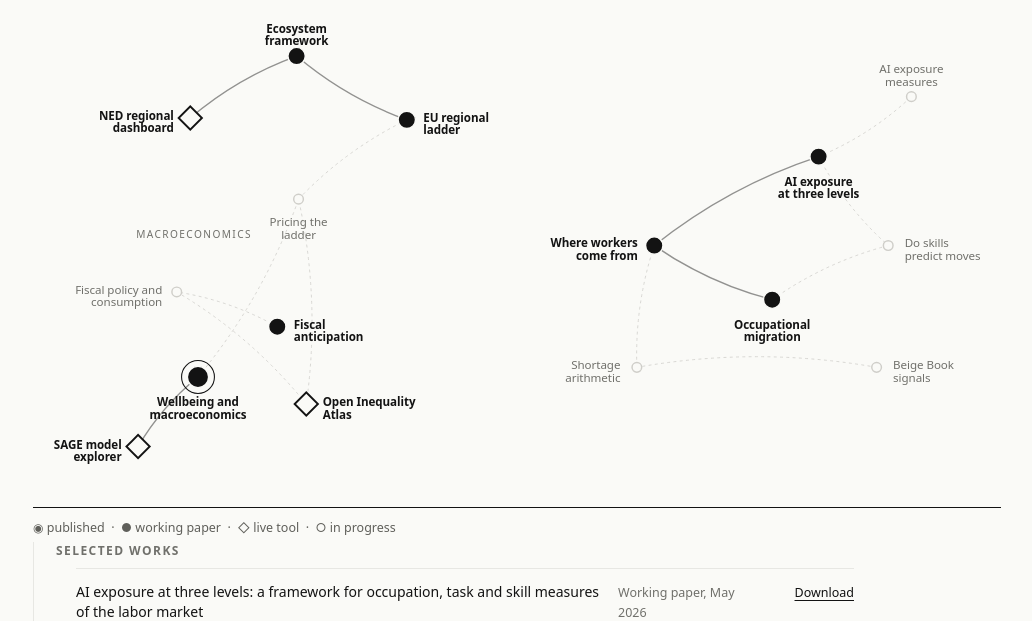
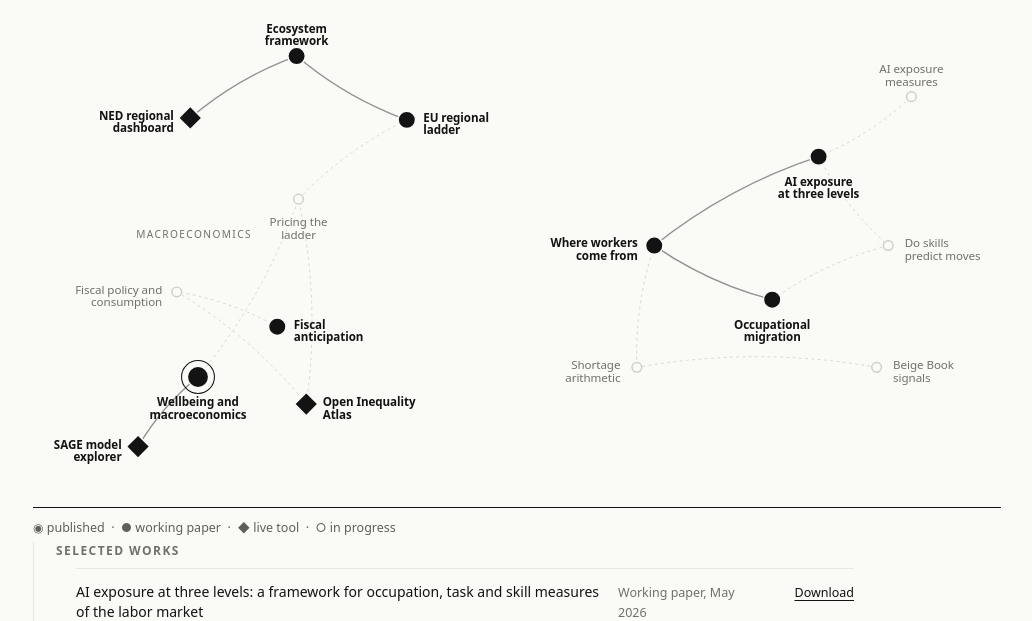
Before and after one commit to conway1521/conway1521.github.io, a Jekyll site: the page built from index.html, in a window 1280 px wide. Shown: the part 2272-2893 px from the top of the page, without its empty margins (123-1155 px from the left). Built offline with Jekyll 4.4.1, drawn with Linux system fonts in a browser that asks for light colours.

Commit message:
Fill the diamond marker for finished tools
The diamond marks a live tool, and every tool node on the graph is
finished by definition, so it now renders filled black, matching the
disc marks for published and working-paper nodes. Hollow stays what
in-progress work looks like, on the ring marker. Updated in three
places: the SVG diamond's fill, the mobile-list glyph, and the legend
caption glyph. Verified with a real Jekyll build served over HTTP,
screenshotted: all three live tools, NED, the Atlas, the SAGE
explorer, render solid.

```diff
--- a/assets/css/ink.css
+++ b/assets/css/ink.css
@@ -596,7 +596,7 @@ button { font-family: inherit; }
 .rg-node:focus { outline: none; }
 .rg-hit { fill: transparent; }
 .rg-dot { fill: var(--ink); stroke: var(--paper); stroke-width: 1.5; transition: opacity 0.2s; }
-.rg-dot--tool { fill: var(--paper); stroke: var(--ink); stroke-width: 2; }
+.rg-dot--tool { fill: var(--ink); stroke: var(--paper); stroke-width: 1.5; }
 .rg-dot--wip { fill: var(--paper); stroke: var(--hair); stroke-width: 1.5; }
 .rg-halo { fill: none; stroke: var(--ink); stroke-width: 1.1; transition: opacity 0.2s; }
 .rg-sel { fill: none; stroke: var(--ink); stroke-width: 1.2; stroke-dasharray: 2 3; opacity: 0; transition: opacity 0.25s; }
--- a/assets/js/research-graph.js
+++ b/assets/js/research-graph.js
@@ -383,7 +383,7 @@
     ['Regional development', ['p1', 'p2', 'p3', 'ned']],
     ['Macroeconomics', ['sage', 'sagetool', 'atlas', 'antic', 'fiscal']]
   ];
-  var GLYPH = { pub: '◉', wp: '●', tool: '◇', wip: '○' };
+  var GLYPH = { pub: '◉', wp: '●', tool: '◆', wip: '○' };
   var flist = document.getElementById('rg-list');
   if (flist) {
     GROUPS.forEach(function (grp) {
--- a/index.html
+++ b/index.html
@@ -120,7 +120,7 @@ title: null
       <div class="plate__caption">
         <span class="glyph">&#9673;</span> published &nbsp;&middot;&nbsp;
         <span class="glyph">&#9679;</span> working paper &nbsp;&middot;&nbsp;
-        <span class="glyph">&#9671;</span> live tool &nbsp;&middot;&nbsp;
+        <span class="glyph">&#9670;</span> live tool &nbsp;&middot;&nbsp;
         <span class="glyph">&#9675;</span> in progress
       </div>
     </div>
```
